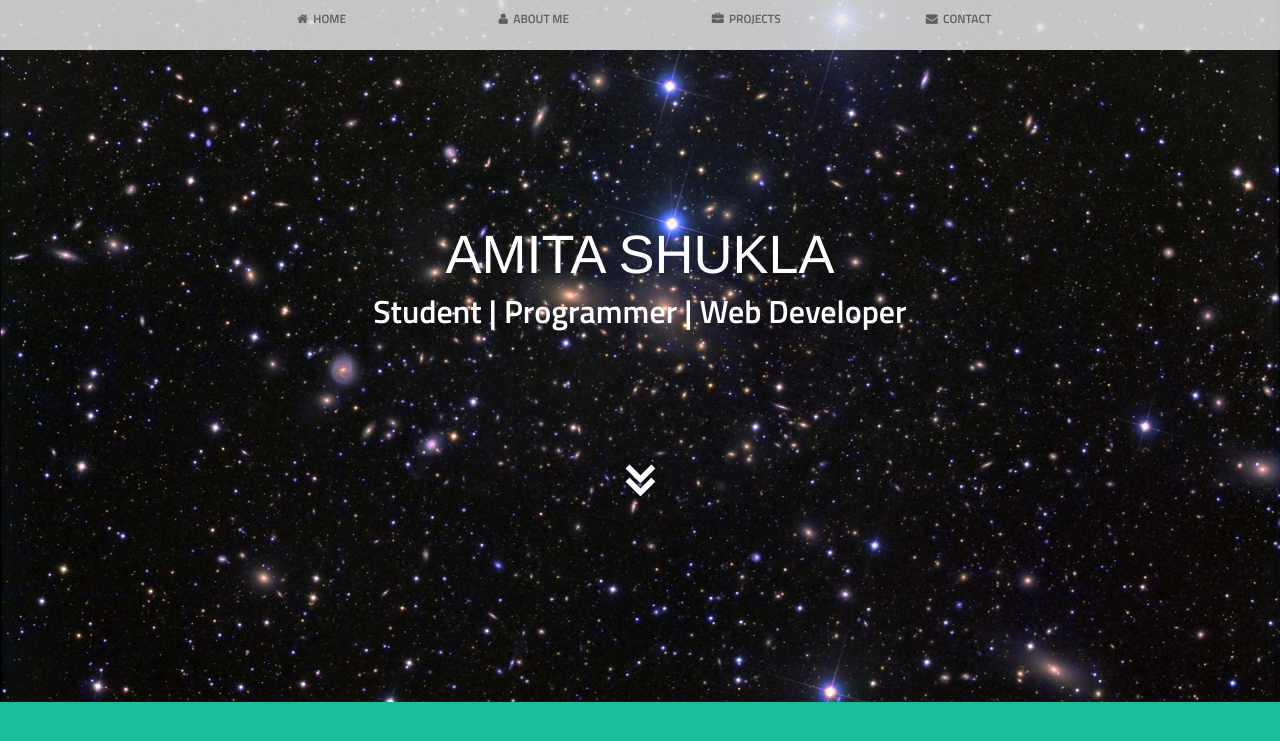
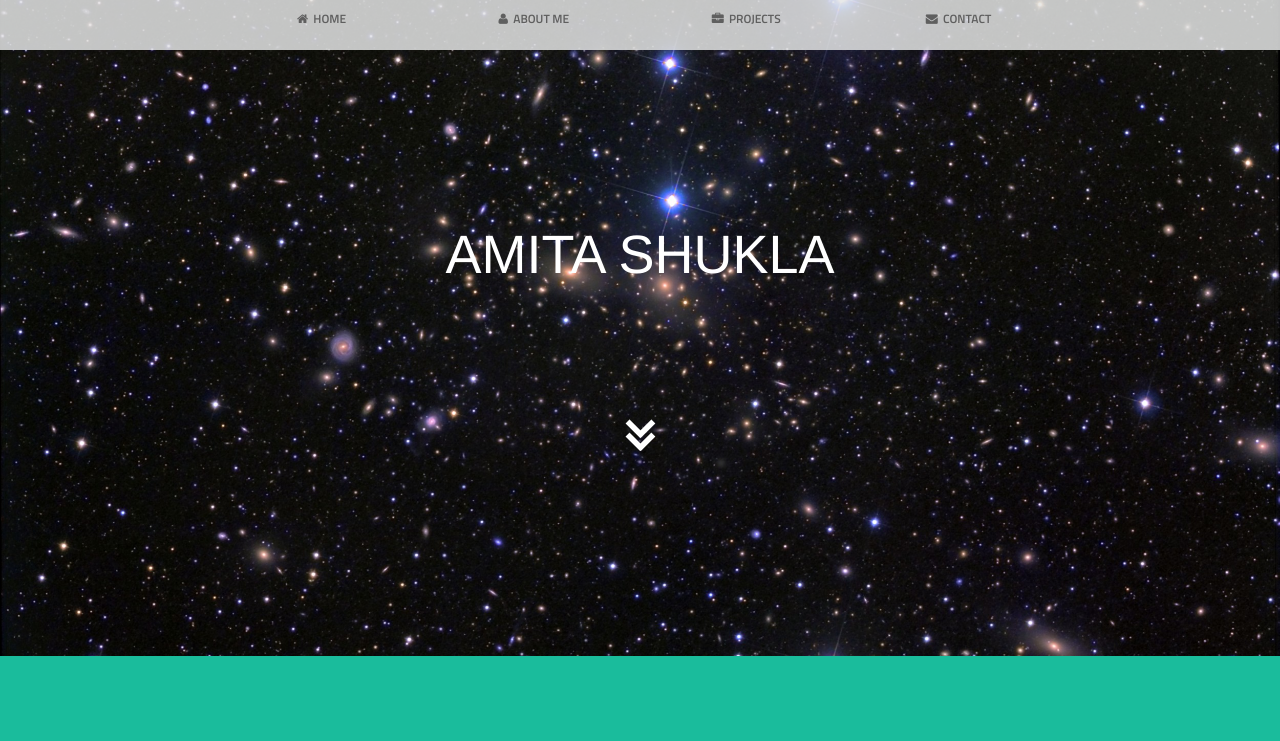
Before and after one commit to amita-shukla/amita-shukla.github.io-old, a plain HTML site: page index.html in a window 1280 px wide. Shown: the top 741 px of the page. Drawn offline with Linux system fonts and the light colour scheme.

Commit message:
delete description below name

```diff
--- a/index.html
+++ b/index.html
@@ -61,7 +61,7 @@
 			<div id="home-row-1" class="row clearfix">
 				<div class="col-12">
 					<h1 class="font-bold">AMITA SHUKLA</span></h1>
-					<h4 class="font-semibold"> Student | Programmer | Web Developer </h4>
+				<!--	<h4 class="font-semibold"> Student | Programmer | Web Developer </h4> -->
 					<br>
 					<br>
 				</div><!-- /col-12 -->
```
